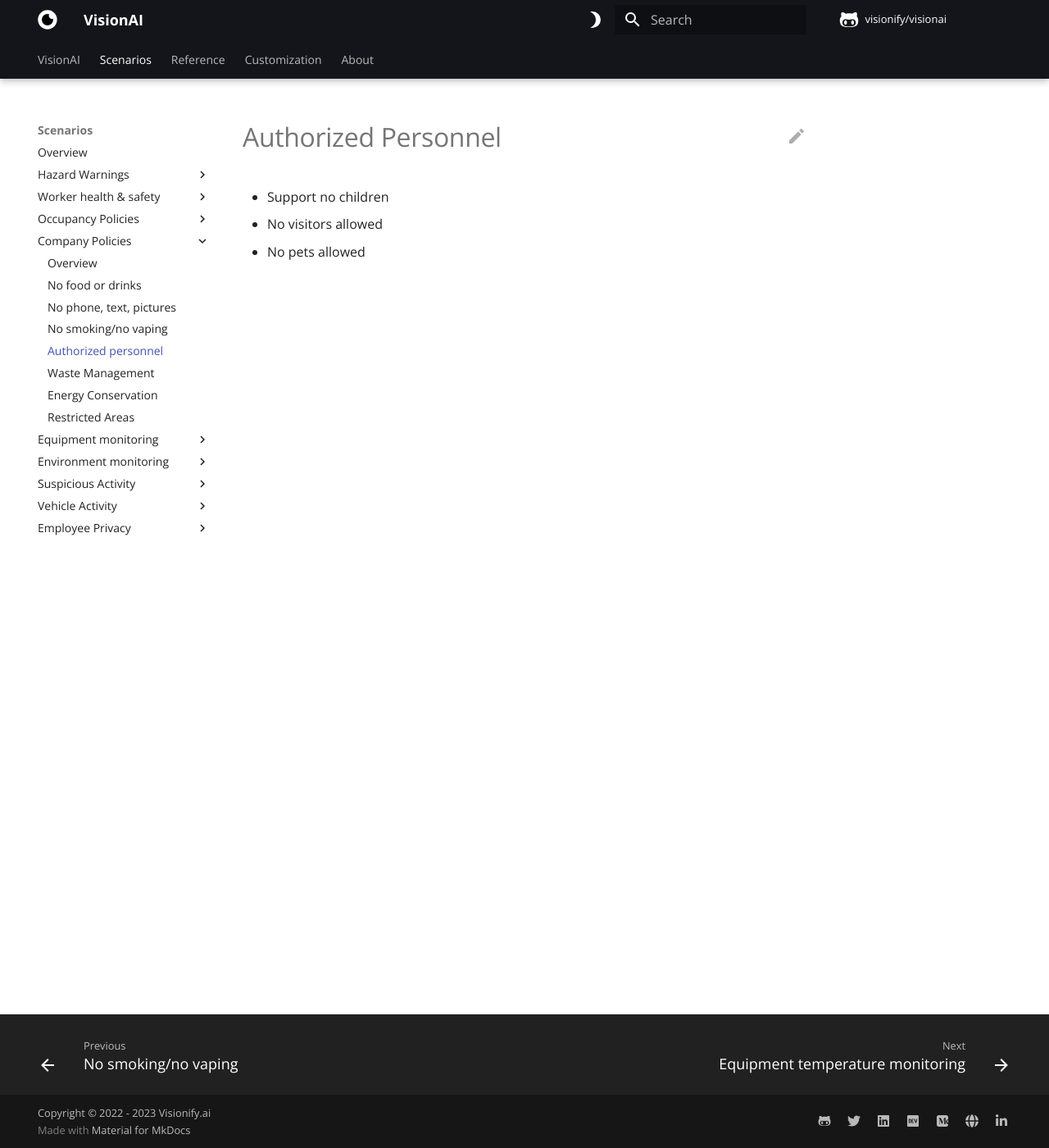
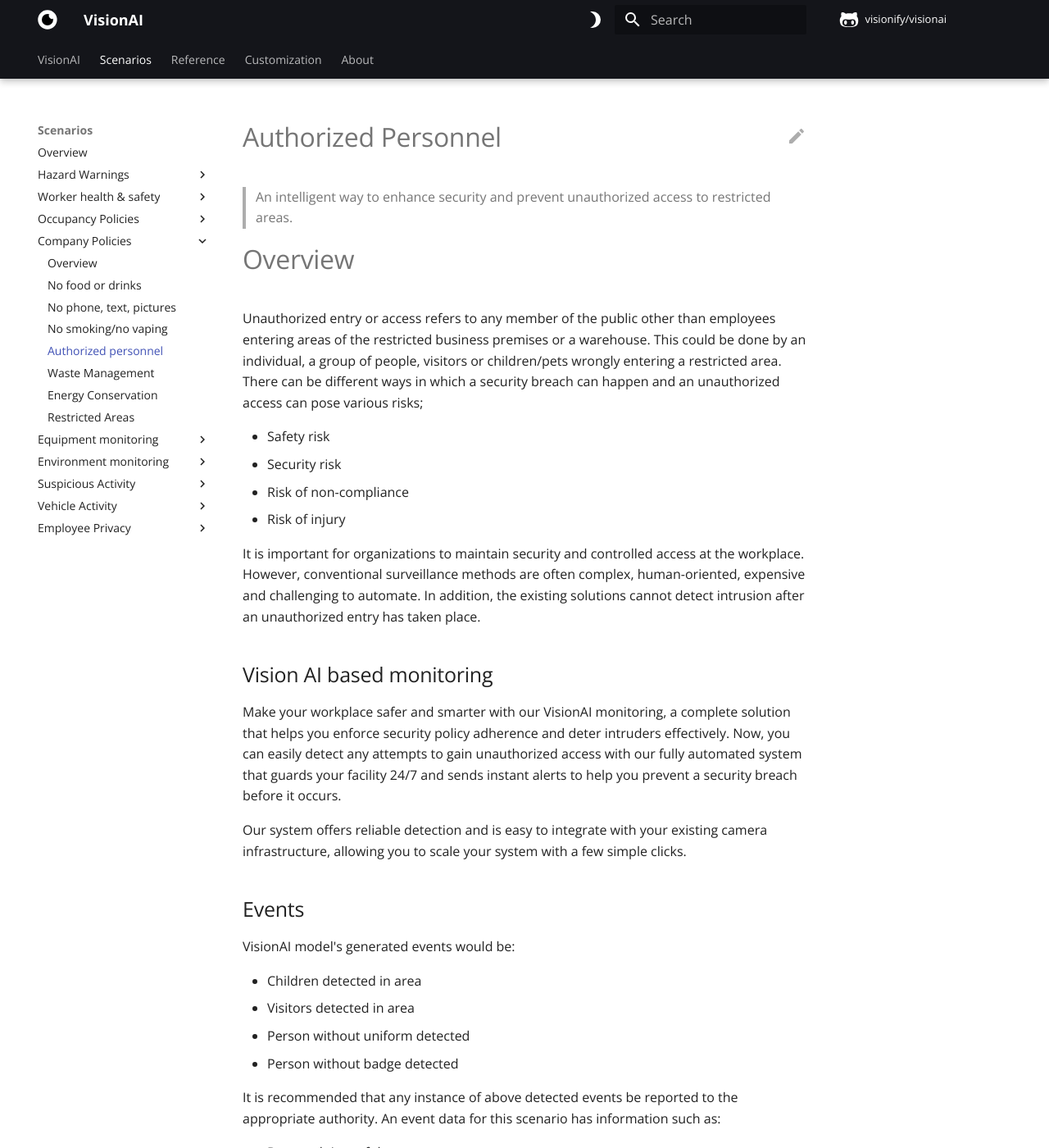
Before and after one commit to visionify/visionai, an MkDocs documentation site: the page built from docs/scenarios/authorized-personnel.md, in a window 1280 px wide and 1400 px high. Shown: the whole window at 82% size. Built offline with MkDocs 1.6.1 and Material for MkDocs 9.7.7, drawn with Linux system fonts in a browser that asks for light colours; comment, search, counter and statistics services are not loaded; some of the changed text lies outside the part shown.

Commit message:
Added authorized personnel, exclusion zones, firearms, social distance, station occupancy

````diff
--- a/docs/scenarios/authorized-personnel.md
+++ b/docs/scenarios/authorized-personnel.md
@@ -1,5 +1,118 @@
 # Authorized Personnel
 
-- Support no children
-- No visitors allowed
-- No pets allowed
+
+> An intelligent way to enhance security and prevent unauthorized access to restricted areas.
+
+# Overview
+
+Unauthorized entry or access refers to any member of the public other than employees entering areas of the restricted business premises or a warehouse. This could be done by an individual, a group of people, visitors or children/pets wrongly entering a restricted area. There can be different ways in which a security breach can happen and an unauthorized access can pose various risks;
+
+- Safety risk
+- Security risk
+- Risk of non-compliance
+- Risk of injury
+
+It is important for organizations to maintain security and controlled access at the workplace. However, conventional surveillance methods are often complex, human-oriented, expensive and challenging to automate. In addition, the existing solutions cannot detect intrusion after an unauthorized entry has taken place.
+
+
+## Vision AI based monitoring
+
+Make your workplace safer and smarter with our VisionAI monitoring, a complete solution that helps you enforce security policy adherence and deter intruders effectively. Now, you can easily detect any attempts to gain unauthorized access with our fully automated system that guards your facility 24/7 and sends instant alerts to help you prevent a security breach before it occurs.
+
+Our system offers reliable detection and is easy to integrate with your existing camera infrastructure, allowing you to scale your system with a few simple clicks.
+
+## Events
+
+VisionAI model's generated events would be:
+
+- Children detected in area
+- Visitors detected in area
+- Person without uniform detected
+- Person without badge detected
+
+It is recommended that any instance of above detected events be reported to the appropriate authority.
+An event data for this scenario has information such as:
+
+- Date and time of the event
+- Location of the event
+- Type of personnel identified
+
+
+## Configuration
+
+It is recommended to set up camera in ceiling view to detect and identify children, visitors, person without uniform and badges.
+
+## Model Details
+
+### Dataset
+
+The dataset comprises relevant, high-quality, labeled videos and images from diverse sources.
+The dataset is evenly distributed and balanced with an equal number of examples for each category to avoid bias toward one class.
+It contains variations with different real-world scenarios to render effective and efficient results.
+
+
+### Model
+
+The model to detect only authorized personnel event is in progress and it will be released soon.
+
+### Scenario details
+Our VisionAI solution for access control protects against unauthorized access and physical security incidents before they occur. Different scenarios of unauthorized access have been taken into account for real-time detection and alerts which include;
+
+- Visitors detected in the area
+- Employees without uniform trying to gain access
+- Employees without badges trying to enter the premise
+- Children/pets wrongly entering restricted areas
+
+
+
+=== "Test now with online Web-Cam"
+     To test this model & scenario, you can use the following steps:
+
+     - Install the visionai package from PyPI
+
+        ```console
+        $ pip install visionai
+
+        ```
+
+     - Test the scenario from your local web-cam
+
+
+        ```console
+        $ visionai scenario test auth-personnel-detection
+
+        Downloading models for scenario: auth-personnel-detection
+        Model: miss-fire-exting-detection: https://workplaceos.blob.core.windows.net/models/yolov5s-people/yolov5s-people-0.0.4.zip
+
+
+        Starting scenario: auth-personnel-detection..
+
+        ```
+    - You should be able to see the events generated on your console window with authorized personnel identified within the camera field of view.
+
+=== "With RTSP Camera - Pipelines"
+     [TODO]
+
+=== "With Azure Setup"
+     VisionAI app is available at a Azure Market place, one can download and use it by following steps mentioned [here](../overview/azure-managed-app.md)
+
+
+
+## Features
+
+Some potential features of VisionAI for identifying authorized personnel could include:
+- Improved safety and security
+- Enhanced visual monitoring of each entry and exit point across all locations
+- Remotely monitor and instantly investigate any security concerns taking place even after working hours
+- Immediately get notified of potential physical security breaches, address them quickly and operate effectively.
+
+
+## Training with custom data
+
+The scenario is provided as part of our GPL-v3 package for VisionAI. If you wish to train this with custom datasets, please contact us and we can provide you with the training code. You can do custom training with your own datasets for free, as long as it complies with GPLv3 license (you give back the code to the community). If you are interested in a custom license, please [contact us](../company/contact.md).
+
+
+## Contact Us
+
+- For technical issues, you can open a Github issue [here](https://github.com/visionify/visionai).
+- For business inquiries, you can contact us through [our website](https://visionify.ai/contact).
````
Also changed, not shown: docs/scenarios/exclusion-zones.md (added, +133 -0 lines), docs/scenarios/firearms-and-knives.md (added, +116 -0 lines), docs/scenarios/social-distance.md (added, +115 -0 lines), docs/scenarios/station-occupancy.md (added, +131 -0 lines).
